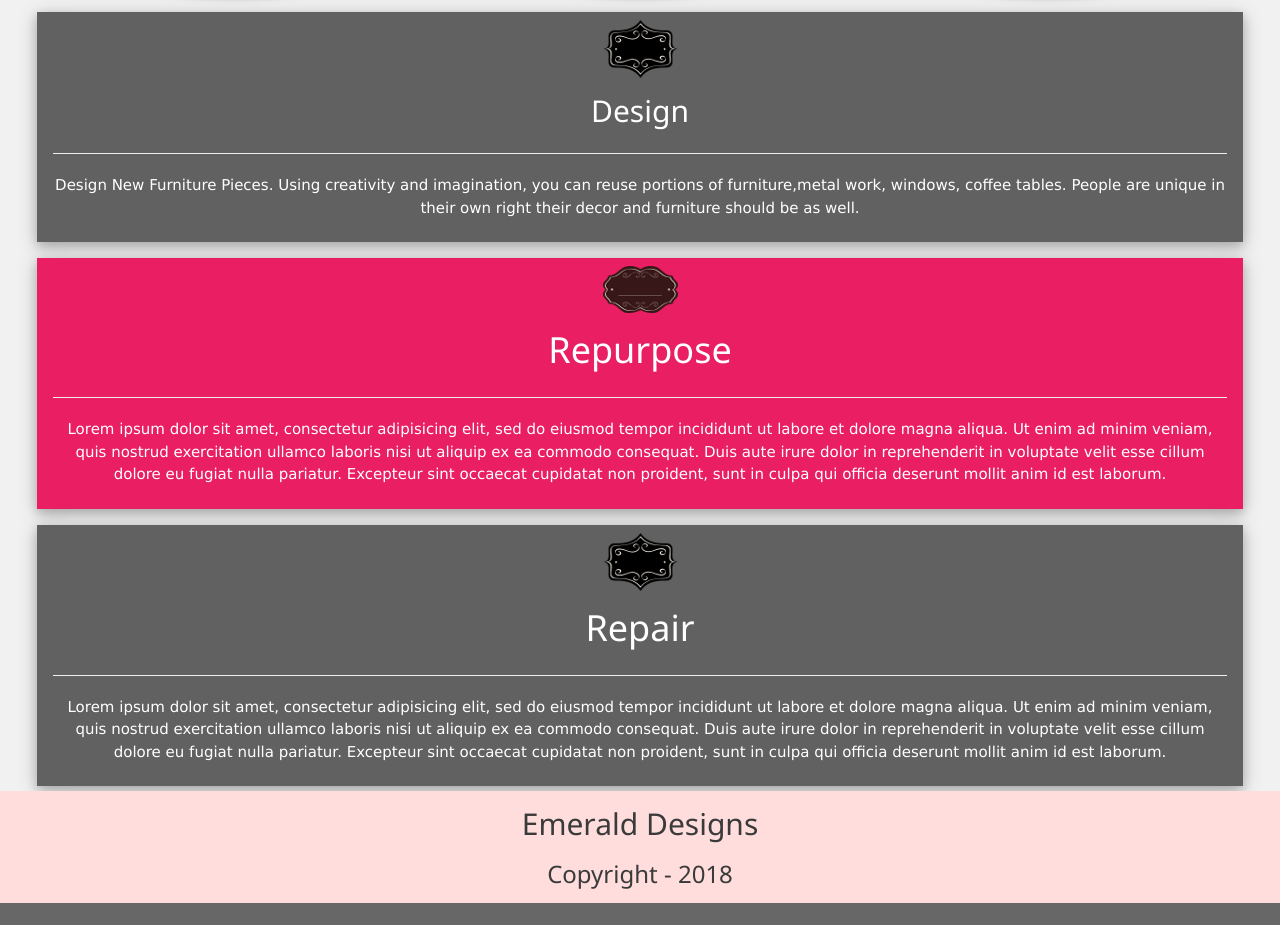
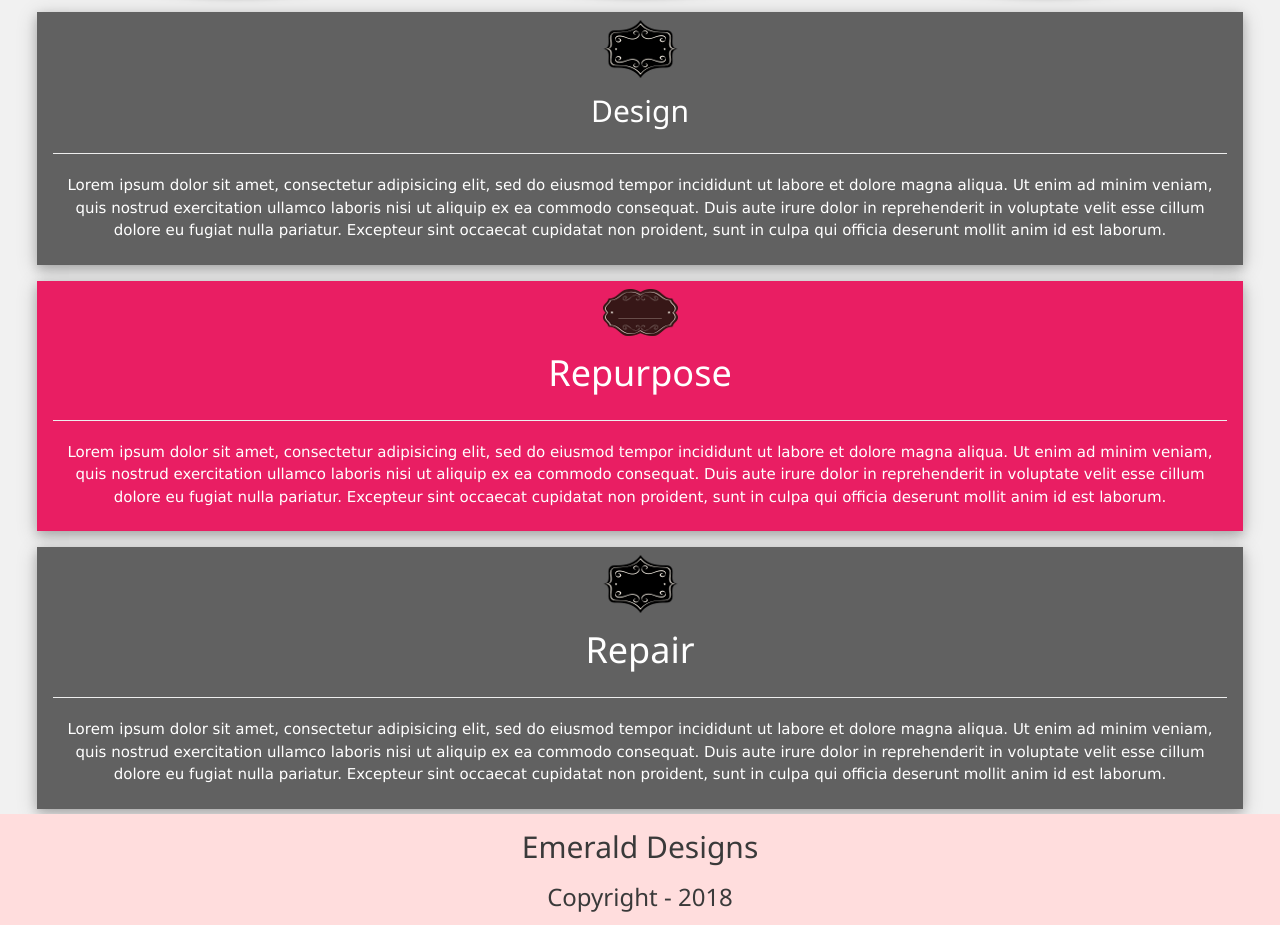
Before and after one commit to stackhouse2chris/hiddengem, a Flask app: page / in a window 1280 px wide. Shown: the part 657-1582 px from the top of the page. Before the commit the page ends 1560 px from the top, so only its background shows below. Run offline with Flask 2, Linux system fonts and the light colour scheme.

Commit message:
resync
resync home page

```diff
--- a/templates/home.html
+++ b/templates/home.html
@@ -44,9 +44,12 @@
     <h2>Design</h2>
     <hr>
     <p>
-      Design New Furniture Pieces. Using creativity and imagination, you can reuse portions
-      of furniture,metal work, windows, coffee tables. People are unique in their own right
-      their decor and furniture should be as well.
+    Lorem ipsum dolor sit amet, consectetur adipisicing elit, sed do eiusmod
+    tempor incididunt ut labore et dolore magna aliqua. Ut enim ad minim veniam,
+    quis nostrud exercitation ullamco laboris nisi ut aliquip ex ea commodo consequat.
+    Duis aute irure dolor in reprehenderit in voluptate velit esse cillum dolore eu fugiat
+    nulla pariatur. Excepteur sint occaecat cupidatat non proident, sunt in culpa qui
+    officia deserunt mollit anim id est laborum.
     </p>
   </div>
 
```
